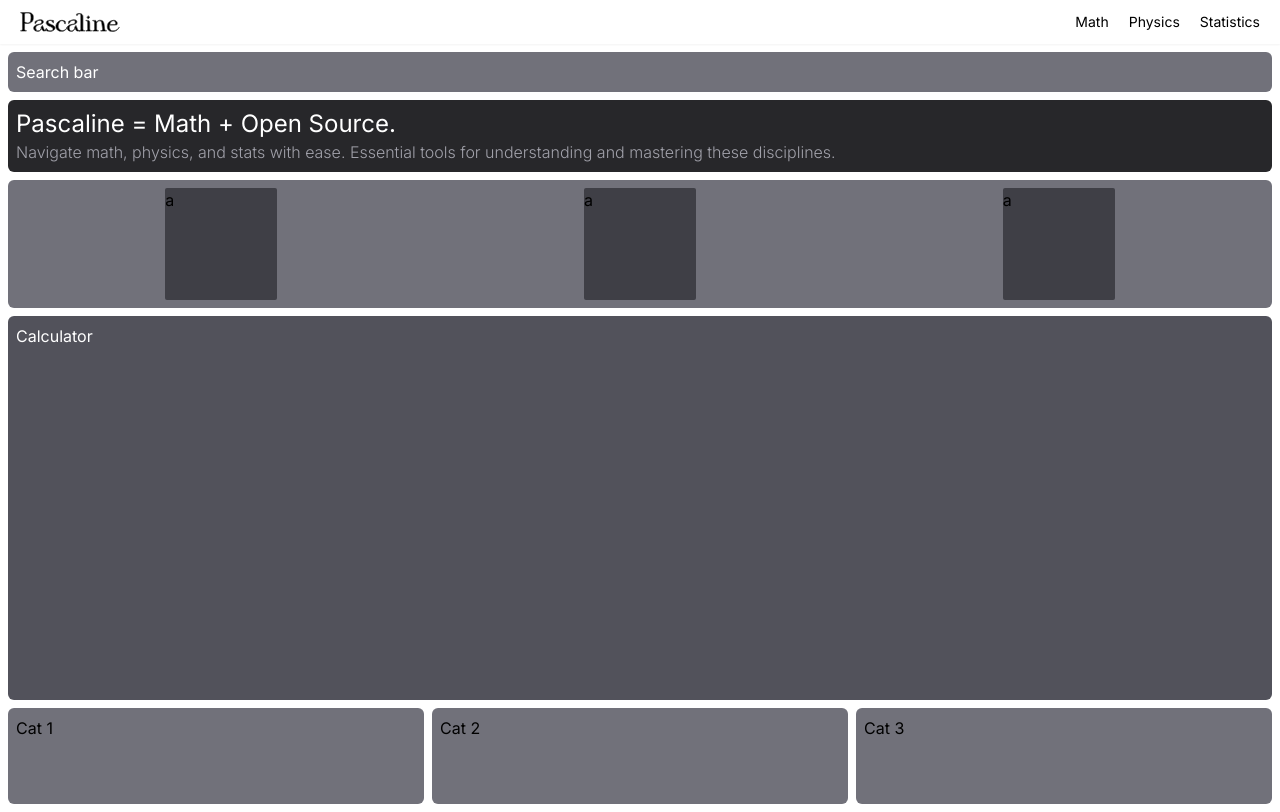
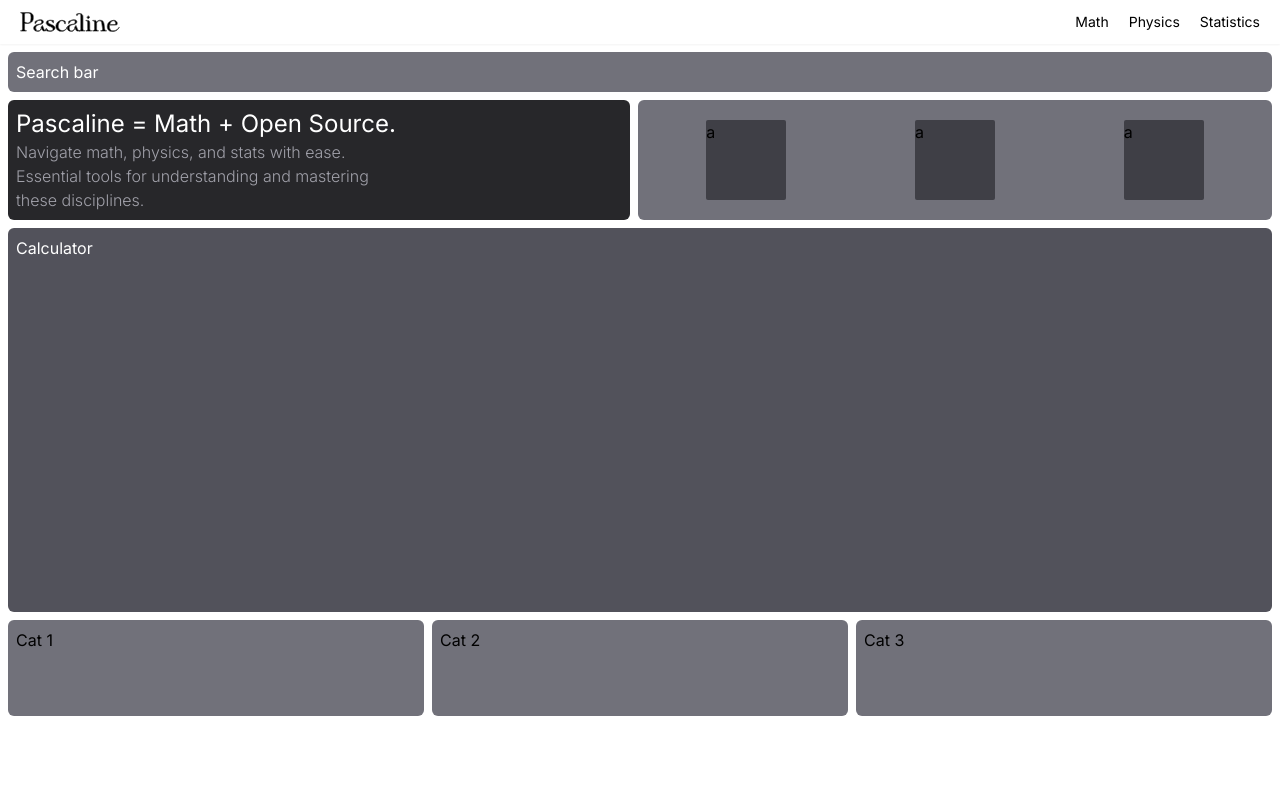
Before and after one commit to Hctor11/pascaline, a Next.js app: page / in a window 1280 px wide. Built offline with nearby package versions, Linux system fonts and the light colour scheme.

Commit message:
[add] mobile grid almost done

```diff
--- a/components/Grid/Grid.tsx
+++ b/components/Grid/Grid.tsx
@@ -5,7 +5,7 @@ import Categories from "./Categories"
 
 const Grid = () => {
   return (
-    <main className="container gap-2 grid grid-cols-1 p-2">
+    <main className="gap-2 grid grid-cols-1 p-2">
         <SearchBar/>
         <TitleAndSections/>
         <Calculator/>
--- a/components/Grid/Sections.tsx
+++ b/components/Grid/Sections.tsx
@@ -1,28 +1,29 @@
 import Link from "next/link";
 
 const Sections = () => {
-
   /*
   ESTE ES SOLO UNA MAQUETACION CUANDO TENGA LOS ICONOS REALES USAR UN MAP
   */
 
-  return <div className="grid place-items-center place-content-center grid-cols-3 gap-2 p-2  bg-zinc-500 rounded-md">
-    <Link href=''>
-      <div className="bg-zinc-700 h-28 rounded-sm aspect-square">
-        a
+  return (
+    <div className="grid place-items-center md:w-full place-content-center grid-cols-3 gap-2 p-2  bg-zinc-500 rounded-md">
+      <Link href="">
+        <div className="bg-zinc-700 h-28 md:h-20 rounded-sm aspect-square">
+          <h1>a</h1>
         </div>
       </Link>
-    <Link href=''>
-      <div className="bg-zinc-700 h-28 rounded-sm aspect-square">
-        a
+      <Link href="">
+        <div className="bg-zinc-700 h-28 md:h-20 rounded-sm aspect-square">
+          <h1>a</h1>
         </div>
       </Link>
-    <Link href=''>
-      <div className="bg-zinc-700 h-28 rounded-sm aspect-square">
-        a
+      <Link href="">
+        <div className="bg-zinc-700 h-28 md:h-20 rounded-sm aspect-square">
+          <h1>a</h1>
         </div>
       </Link>
-    </div>;
+    </div>
+  );
 };
 
 export default Sections;
--- a/components/Grid/Title.tsx
+++ b/components/Grid/Title.tsx
@@ -1,6 +1,6 @@
 const Title = () => {
   return (
-    <div className="bg-zinc-800 text-white p-2 rounded-md">
+    <div className="bg-zinc-800 text-white p-2 rounded-md md:pr-52">
       <h1 className="text-2xl">Pascaline = Math + Open Source.</h1>
       <p className="text-zinc-400 text-pretty font-light">
         Navigate math, physics, and stats with ease. Essential tools for
--- a/components/Grid/TitleAndSections.tsx
+++ b/components/Grid/TitleAndSections.tsx
@@ -3,7 +3,7 @@ import Sections from "./Sections"
 
 const TitleAndSections = () => {
   return (
-    <div className="flex flex-col gap-2">
+    <div className="flex md:flex-row flex-col gap-2">
       <Title/>
       <Sections/>
     </div>
```
Lines whose indentation alone changed are shown as unchanged.
